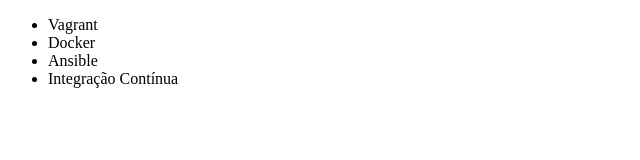
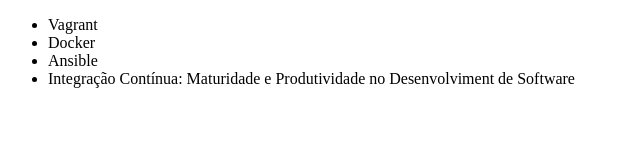
Before and after one commit to ajlvasconcelos/alura-git, a plain HTML site: page index.html in a window 1280 px wide. Shown: the whole page, without its empty margins (0-640 px from the left). Drawn offline with Linux system fonts and the light colour scheme.

Commit message:
Renomeando curso de Integração Contínua

```diff
--- a/index.html
+++ b/index.html
@@ -9,7 +9,7 @@
         <li>Vagrant</li>
         <li>Docker</li>
         <li>Ansible</li>
-        <li>Integração Contínua</li>
+        <li>Integração Contínua: Maturidade e Produtividade no Desenvolviment de Software</li>
     </ul>
 </body>
 </html>
```
